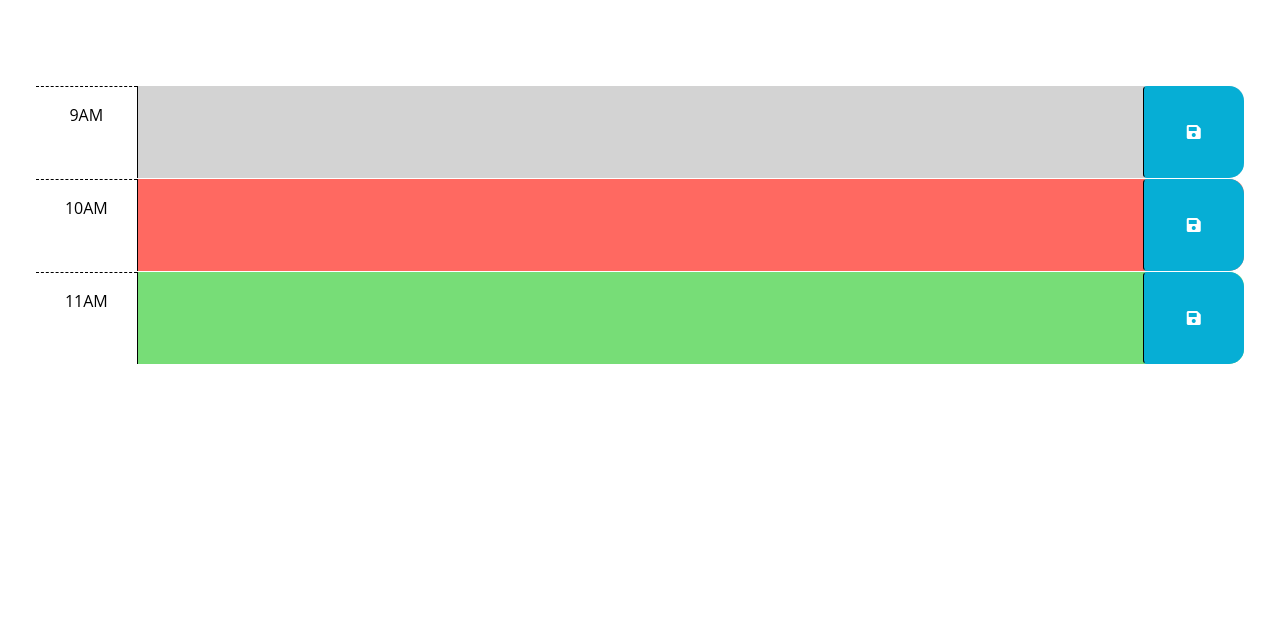
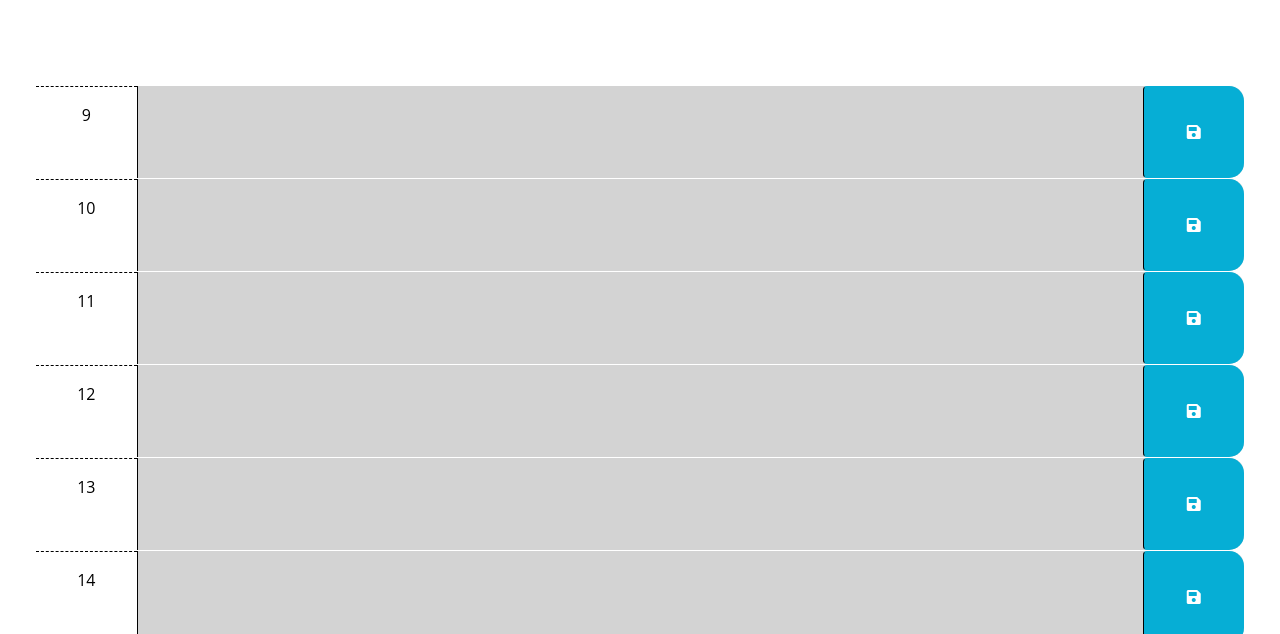
Before and after one commit to susansprague/day-planner, a plain HTML site: page index.html in a window 1280 px wide. Shown: the part 166-800 px from the top of the page. Drawn offline with nearby package versions, Linux system fonts and the light colour scheme.

Commit message:
added changes to js to fit the description of the assignment

```diff
--- a/index.html
+++ b/index.html
@@ -32,31 +32,13 @@
         -->
 
         <!-- Example of a past time block. The "past" class adds a gray background color. -->
-        <div id="hour-9" class="row time-block past">
-            <div class="col-2 col-md-1 hour text-center py-3">9AM</div>
-            <textarea class="col-8 col-md-10 description" rows="3"> </textarea>
-            <button class="btn saveBtn col-2 col-md-1" aria-label="save">
-                <i class="fas fa-save" aria-hidden="true"></i>
-            </button>
-        </div>
+
 
         <!-- Example of a present time block. The "present" class adds a red background color. -->
-        <div id="hour-10" class="row time-block present">
-            <div class="col-2 col-md-1 hour text-center py-3">10AM</div>
-            <textarea class="col-8 col-md-10 description" rows="3"> </textarea>
-            <button class="btn saveBtn col-2 col-md-1" aria-label="save">
-                <i class="fas fa-save" aria-hidden="true"></i>
-            </button>
-        </div>
+
 
         <!-- Example of a future time block. The "future" class adds a green background color. -->
-        <div id="hour-11" class="row time-block future">
-            <div class="col-2 col-md-1 hour text-center py-3">11AM</div>
-            <textarea class="col-8 col-md-10 description" rows="3"> </textarea>
-            <button class="btn saveBtn col-2 col-md-1" aria-label="save">
-                <i class="fas fa-save" aria-hidden="true"></i>
-            </button>
-        </div>
+
     </div>
 
     <script src="https://cdnjs.cloudflare.com/ajax/libs/jquery/3.2.1/jquery.min.js"></script>
--- a/script.js
+++ b/script.js
@@ -2,6 +2,29 @@
 // the code isn't run until the browser has finished rendering all the elements
 // in the html.
 $(function () {
+    var today = new Date()
+    var currentHour = today.getHours()
+    console.log(currentHour)
+    for(var i=9; i < 19; i++){
+        let colorKey = ""
+        if (i < currentHour){
+            colorKey= "past"
+        } else if (i === currentHour){
+            colorKey= "present"
+        } else {
+            colorKey= "future"
+        }
+        var timeBlock = $("<div>").addClass("row time-block past").attr("id", `hour-${i}`);
+        var hourDiv = $("<div>").addClass("col-2 col-md-1 hour text-center py-3").text(i);
+        var textArea = $("<textarea>").addClass("col-8 col-md-10 description "+ colorKey).attr("rows", "3").val(localStorage.getItem(`hour-${i}`))
+        var button = $("<button>").addClass("btn saveBtn col-2 col-md-1").attr("aria-label", "save").on("click", function(){
+        var hourKey = $(this).parent().attr("id")
+        var activity = $(this).siblings(".description").val()
+        localStorage.setItem(hourKey, activity)
+        })
+        var icon = $("<i>").addClass("fas fa-save").attr("aria-hidden", "true")
+        $(".container-fluid").append(timeBlock.append(hourDiv, textArea, button.append(icon)))
+    }
     // TODO: Add a listener for click events on the save button. This code should
     // use the id in the containing time-block as a key to save the user input in
     // local storage. HINT: What does `this` reference in the click listener
```
